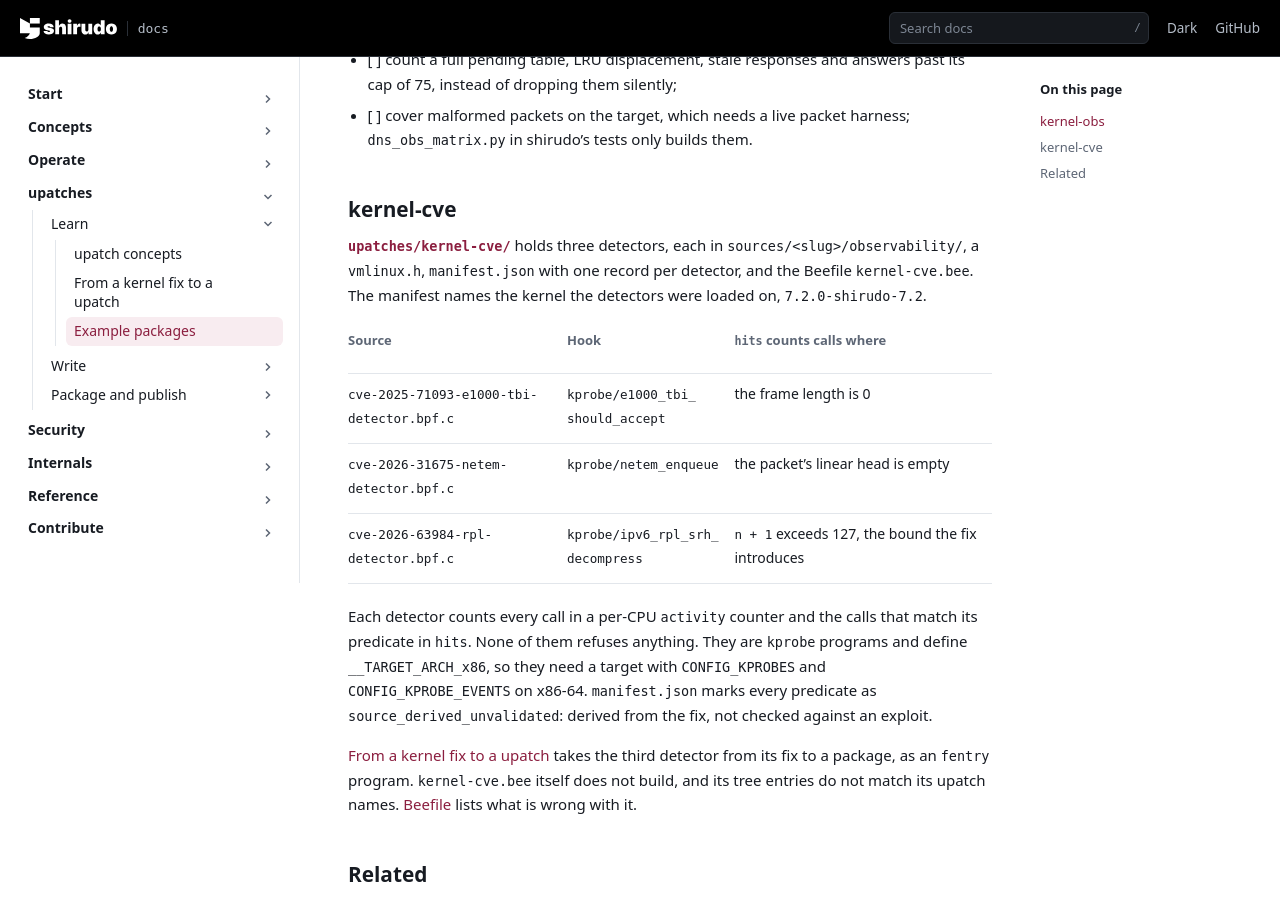
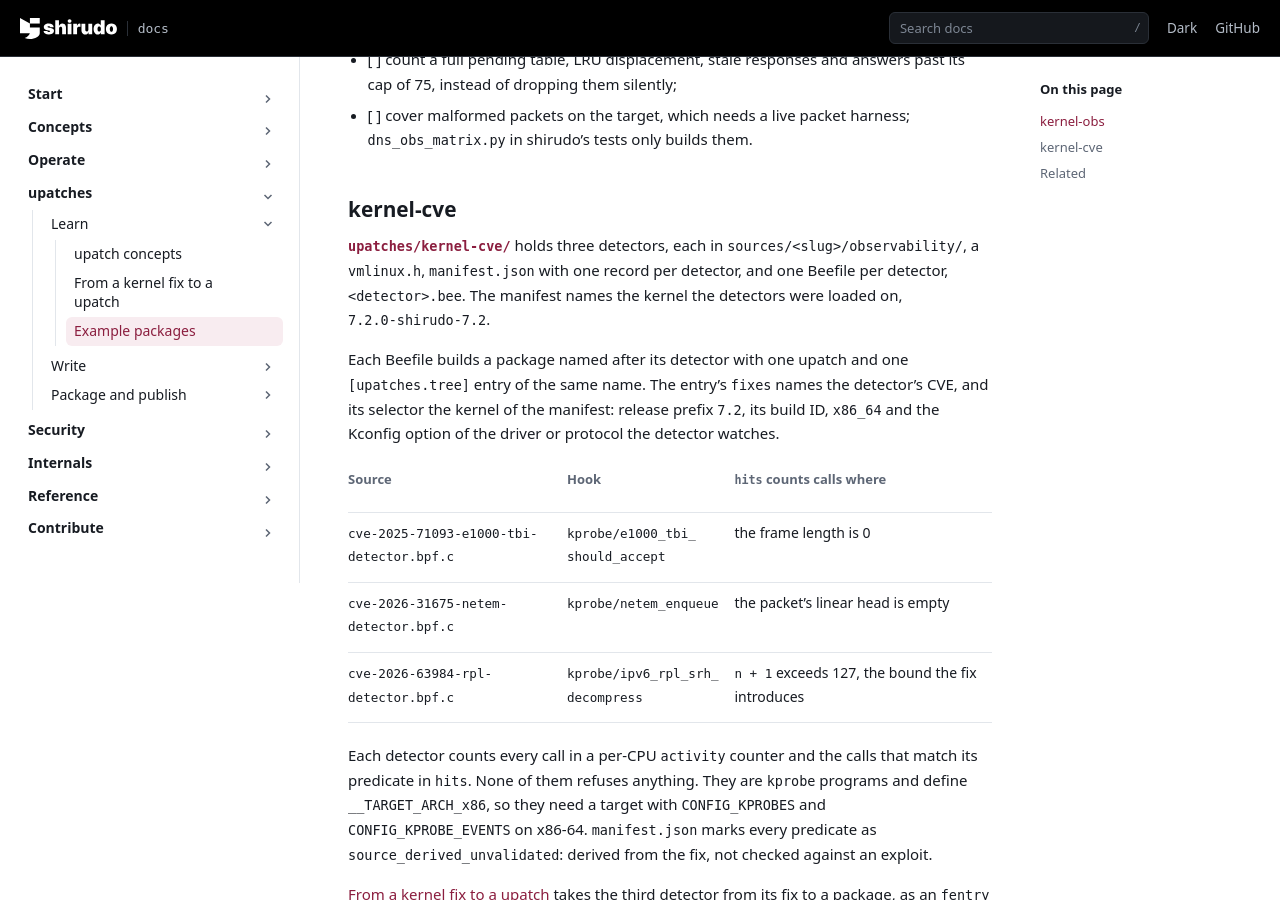
Before and after one commit to AliBashaSY/shirudo, a Sphinx documentation site: the page built from Documentation/upatches/learn/examples.rst, in a window 1280 px wide and 900 px high, scrolled down 6107 px. Built offline with Sphinx 7.4.7, drawn with Linux system fonts in a browser that asks for light colours; pages that are not in the unit, such as notebooks, are missing from menus; some of the changed text lies outside the part shown.

Commit message:
upatches/kernel-cve: build one shield package per detector
kernel-cve.bee did not build and could not have been appended to a
tree, as the Beefile reference page said: two load targets made member
paths longer than the 99 bytes a ustar name holds, its tree ids named
the CVE directories where bpm tree append requires the upatch's own
name, the detector's base name, and its unload_artifact paths named
members the package did not have. It also named no advisory, so the
backend could not tell what a detector shields.

Give each detector a Beefile of its own, <detector>.bee beside the
vmlinux.h it compiles against, so that each is a package a tree can
take on its own: named after the detector, with one upatch, the default
load and unload targets, and a tree entry of the same name whose fixes
is the detector's CVE from manifest.json and whose selector is the one
the export gave. kernel-cve.bee goes; the copy of it in the beefile fuzz
corpus stays a seed.

The three build with bpm build at version 1.0.0.

Signed-off-by: John Fastabend <john.fastabend@gmail.com>

```diff
--- a/Documentation/contribute/code/developer-guide.rst
+++ b/Documentation/contribute/code/developer-guide.rst
@@ -419,8 +419,8 @@ Project layout
      - Kernel source, configuration, patches and built artifacts used
        by CI. See :doc:`/internals/kernel-patches`.
    * - :src:`upatches/`
-     - The shipped packages, ``kernel-obs`` and ``kernel-cve``, each
-       with its Beefile.
+     - The shipped packages: ``kernel-obs`` with its Beefile, and the
+       three ``kernel-cve`` detectors, each with its own.
    * - :src:`systemd/`
      - Unit and timer templates for the target.
    * - :src:`completion/`
--- a/Documentation/contribute/testing/test-coverage.rst
+++ b/Documentation/contribute/testing/test-coverage.rst
@@ -1280,8 +1280,8 @@ Commands and procedures
 - ``status --include-eventlog`` and ``--show-full``.
 - ``upatch rewrite-rodata`` in ``shirudo-build``, which
   ``kernel-obs`` uses to rewrite its watch lists.
-- The ``kernel-cve`` package. Its Beefile is a seed of the ``beefile``
-  fuzz target only.
+- The ``kernel-cve`` packages. A copy of an earlier Beefile of them is a
+  seed of the ``beefile`` fuzz target.
 - The recovery, upgrade and decommissioning procedures of
   :doc:`/operate/maintain/backup-recovery` and :doc:`/operate/maintain/upgrade`.
 - Exit statuses. ``t8001``, ``t4003`` and ``t4102`` check a few, but no
--- a/Documentation/upatches/learn/examples.rst
+++ b/Documentation/upatches/learn/examples.rst
@@ -8,10 +8,11 @@
 Example packages
 ================
 
-The tree ships two packages under :src:`upatches/`: ``kernel-obs``, a
+The tree ships packages under :src:`upatches/`: ``kernel-obs``, a
 complete observability package with arena tables, serializers, decoders
-and generated ``.rodata``, and ``kernel-cve``, a set of small CVE
-detectors exported from a mitigation campaign.
+and generated ``.rodata``, and in ``kernel-cve`` three small CVE
+detectors exported from a mitigation campaign, each a package of its
+own.
 
 kernel-obs
 ----------
@@ -67,9 +68,15 @@ kernel-cve
 
 :src:`upatches/kernel-cve/` holds three detectors, each in
 ``sources/<slug>/observability/``, a ``vmlinux.h``, ``manifest.json``
-with one record per detector, and the Beefile ``kernel-cve.bee``. The
-manifest names the kernel the detectors were loaded on,
-``7.2.0-shirudo-7.2``.
+with one record per detector, and one Beefile per detector,
+``<detector>.bee``. The manifest names the kernel the detectors were
+loaded on, ``7.2.0-shirudo-7.2``.
+
+Each Beefile builds a package named after its detector with one upatch
+and one ``[upatches.tree]`` entry of the same name. The entry's
+``fixes`` names the detector's CVE, and its selector the kernel of the
+manifest: release prefix ``7.2``, its build ID, ``x86_64`` and the
+Kconfig option of the driver or protocol the detector watches.
 
 .. list-table::
    :header-rows: 1
@@ -97,9 +104,7 @@ predicate as ``source_derived_unvalidated``: derived from the fix, not
 checked against an exploit.
 
 :doc:`/upatches/learn/kernel-fix-tutorial` takes the third detector from its fix
-to a package, as an ``fentry`` program. ``kernel-cve.bee`` itself does not
-build, and its tree entries do not match its upatch names.
-:doc:`/reference/formats/beefile` lists what is wrong with it.
+to a package, as an ``fentry`` program.
 
 Related
 -------
```
Also changed, not shown: Documentation/reference/formats/beefile.rst (+0 -10 lines), 4 other files.
